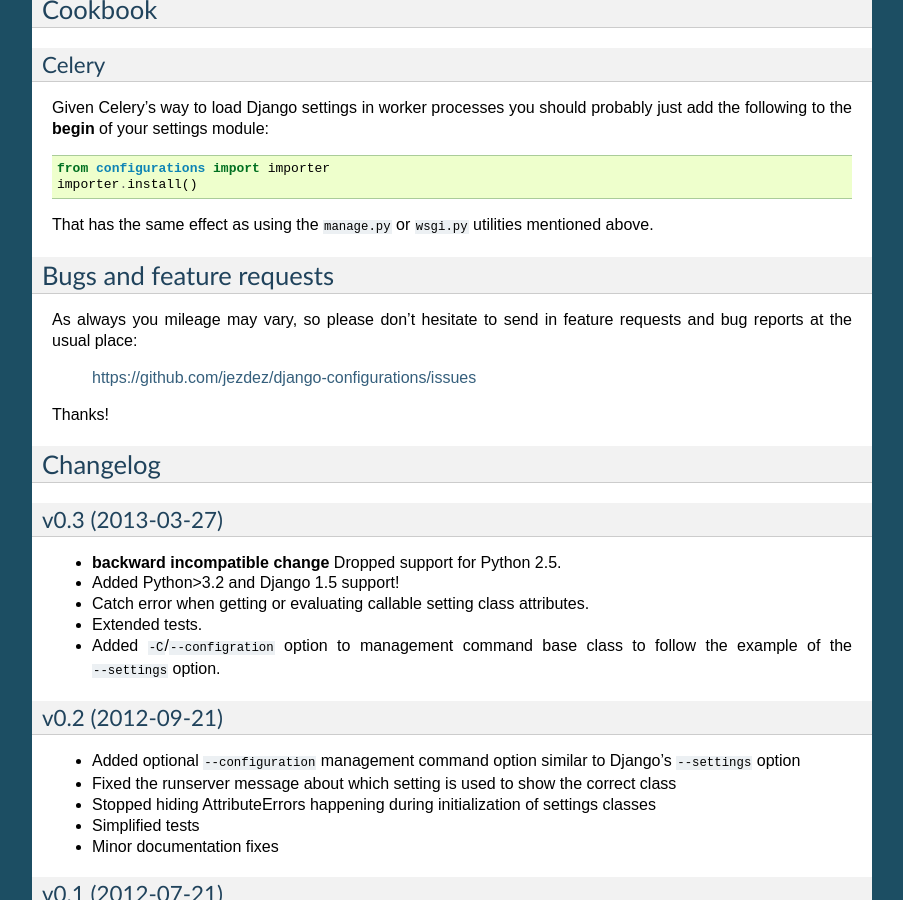
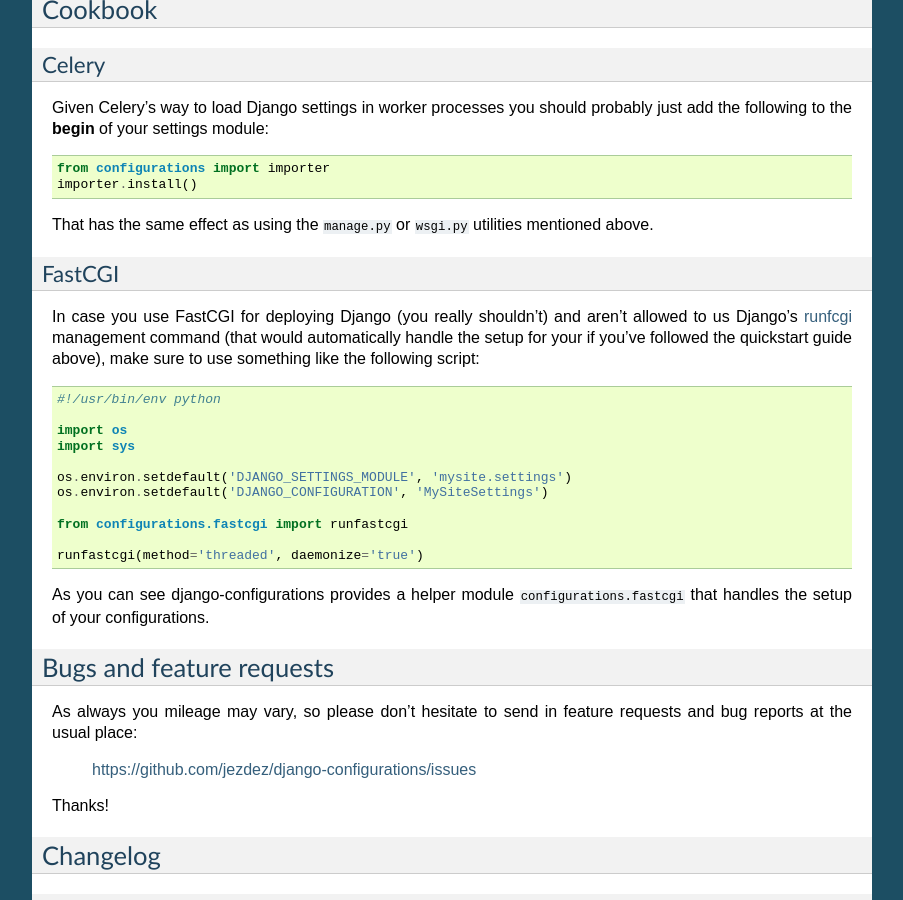
Before and after one commit to jazzband/django-configurations, a Sphinx documentation site: the page built from docs/index.rst, in a window 1280 px wide and 900 px high, scrolled down 3651 px. Shown: the whole window, without its empty margins (198-1101 px from the left). Built offline with Sphinx 7.4.7, drawn with Linux system fonts in a browser that asks for light colours.

Commit message:
Add a fastcgi helper. Fixes #19.

```diff
--- a/docs/index.rst
+++ b/docs/index.rst
@@ -161,6 +161,31 @@
 That has the same effect as using the ``manage.py`` or ``wsgi.py`` utilities
 mentioned above.
 
+FastCGI
+^^^^^^^
+
+In case you use FastCGI for deploying Django (you really shouldn't) and aren't
+allowed to us Django's runfcgi_ management command (that would automatically
+handle the setup for your if you've followed the quickstart guide above), make
+sure to use something like the following script::
+
+    #!/usr/bin/env python
+
+    import os
+    import sys
+
+    os.environ.setdefault('DJANGO_SETTINGS_MODULE', 'mysite.settings')
+    os.environ.setdefault('DJANGO_CONFIGURATION', 'MySiteSettings')
+
+    from configurations.fastcgi import runfastcgi
+
+    runfastcgi(method='threaded', daemonize='true')
+
+As you can see django-configurations provides a helper module
+``configurations.fastcgi`` that handles the setup of your configurations.
+
+.. _runfcgi: https://docs.djangoproject.com/en/1.5/howto/deployment/fastcgi/
+
 Bugs and feature requests
 -------------------------
 
```
Also changed, not shown: 1 other file.
